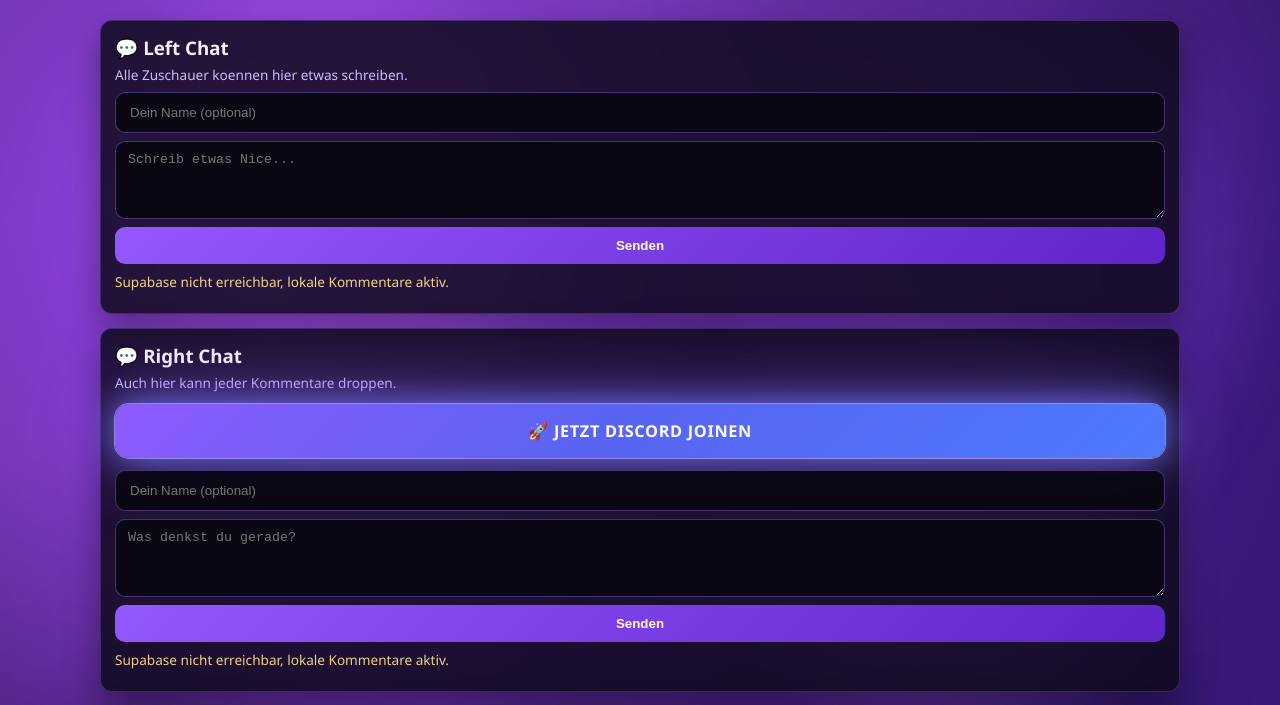
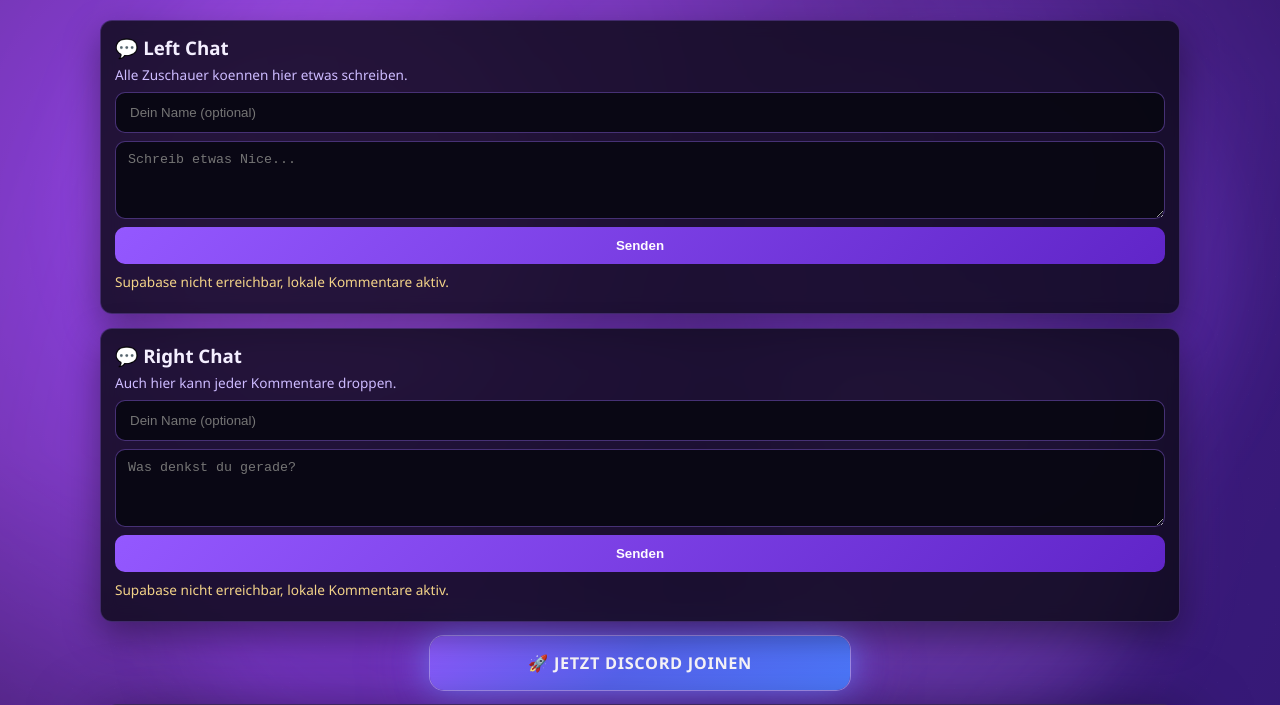
Before and after one commit to Pek67/Friendtiers, a plain HTML site: page index.html in a window 1280 px wide. Shown: the top 705 px of the page. Drawn offline with nearby package versions, Linux system fonts and the light colour scheme; no server answers.

Commit message:
Move Discord CTA into empty area as floating button
Co-authored-by: Copilot App <223556219+Copilot@users.noreply.github.com>

```diff
--- a/index.html
+++ b/index.html
@@ -29,9 +29,6 @@
     <aside class="side-panel side-panel-right">
         <h3>💬 Right Chat</h3>
         <p>Auch hier kann jeder Kommentare droppen.</p>
-        <a class="discord-join-btn side-discord-btn" href="https://discord.gg/5jyZeApn4" target="_blank" rel="noopener noreferrer">
-            🚀 JETZT DISCORD JOINEN
-        </a>
         <form id="rightCommentForm" class="comment-form">
             <input id="rightCommentName" type="text" placeholder="Dein Name (optional)" maxlength="40">
             <textarea id="rightCommentMessage" placeholder="Was denkst du gerade?" maxlength="240" required></textarea>
@@ -40,6 +37,10 @@
         <p id="rightCommentStatus" class="comment-status" data-state="info">Bereit.</p>
         <div id="rightCommentsList" class="comment-list"></div>
     </aside>
+
+    <a class="discord-join-btn floating-discord-cta" href="https://discord.gg/5jyZeApn4" target="_blank" rel="noopener noreferrer">
+        🚀 JETZT DISCORD JOINEN
+    </a>
 
     <div class="container">
         <header>
--- a/style.css
+++ b/style.css
@@ -446,8 +446,13 @@ button:hover {
     filter: brightness(1.06);
 }
 
-.side-discord-btn {
-    margin: 4px 0 12px;
+.floating-discord-cta {
+    position: fixed;
+    top: 110px;
+    right: 314px;
+    z-index: 12;
+    width: 280px;
+    margin: 0;
     padding: 16px 18px;
     border-radius: 14px;
     font-size: 1.02rem;
@@ -461,7 +466,7 @@ button:hover {
     animation: discordPulse 1.9s ease-in-out infinite;
 }
 
-.side-discord-btn:hover {
+.floating-discord-cta:hover {
     transform: translateY(-2px) scale(1.02);
     box-shadow:
         0 0 0 1px rgba(198, 177, 255, 0.6),
@@ -861,6 +866,14 @@ footer {
 }
 
 @media (max-width: 1590px) {
+    .floating-discord-cta {
+        position: static;
+        display: flex;
+        width: min(420px, calc(100% - 28px));
+        max-width: 420px;
+        margin: 0 auto 14px;
+    }
+
     .side-panel {
         position: static;
         width: auto;
```
